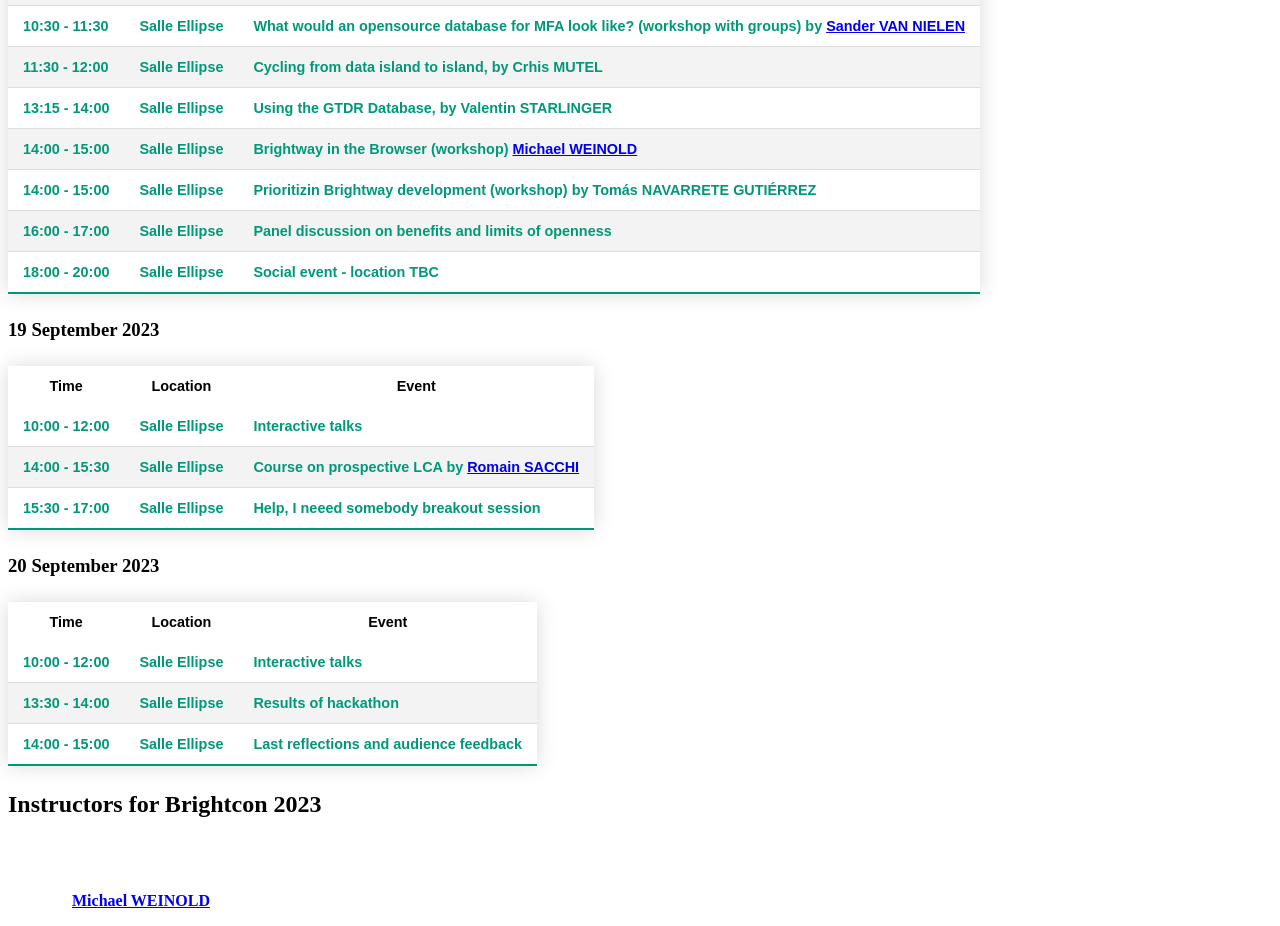
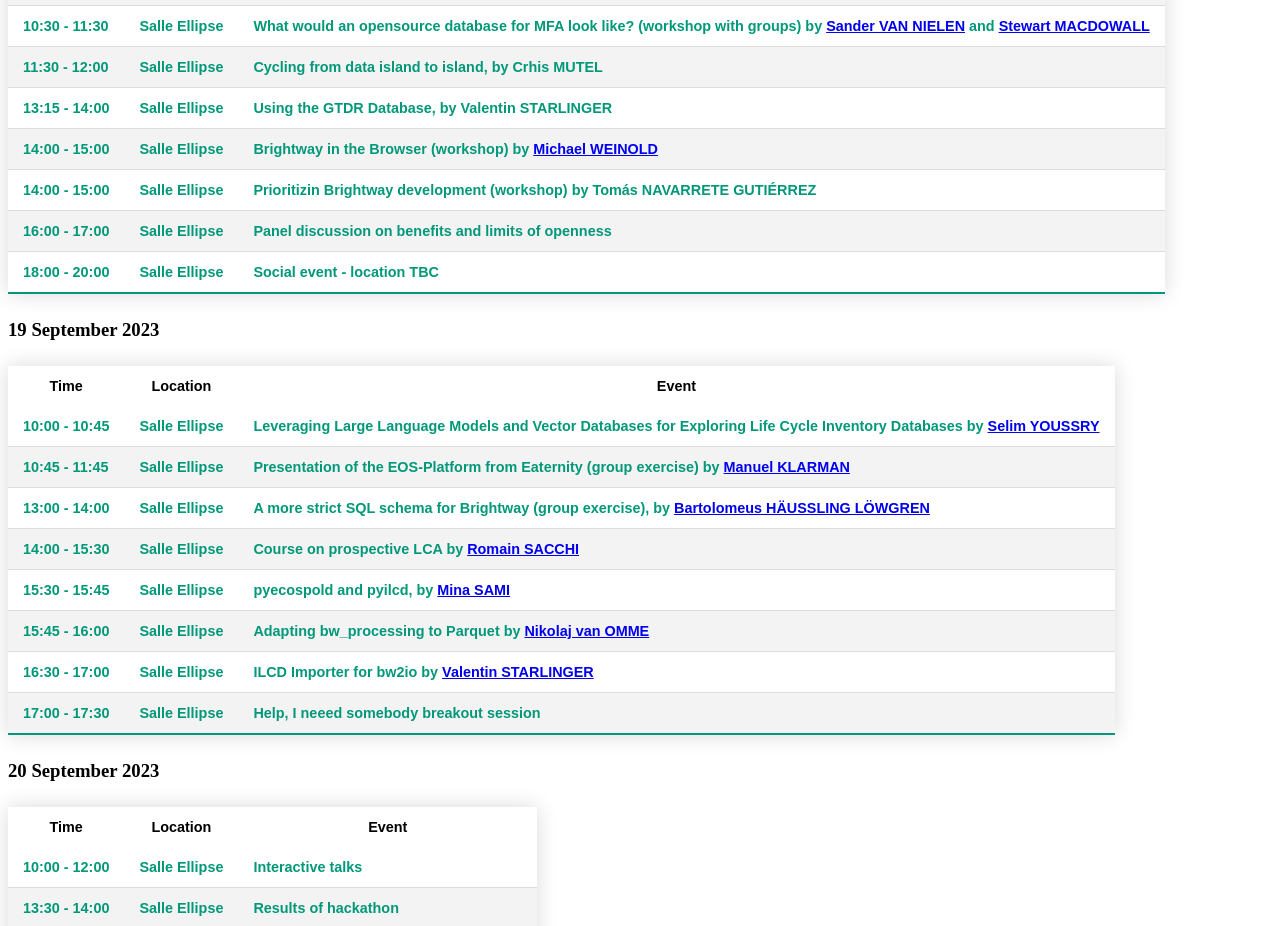
Before and after one commit to Depart-de-Sentier/brightcon-2023-website, a Nuxt app: page /programme in a window 1280 px wide. Shown: the part 1240-2166 px from the top of the page. Built offline with nearby package versions, Linux system fonts and the light colour scheme.

Commit message:
update day 2 of conference

```diff
--- a/pages/programme.vue
+++ b/pages/programme.vue
@@ -96,11 +96,17 @@
             <tr class="active-row">
               <td>10:30 - 11:30</td>
               <td>Salle Ellipse</td>
-              <td>What would an opensource database for MFA look like? (workshop with groups) by
+              <td>
+                What would an opensource database for MFA look like? (workshop
+                with groups) by
                 <NuxtLink :to="{ hash: '#svn' }" external="True"
                   >Sander VAN NIELEN</NuxtLink
                 >
-	      </td>
+                and
+                <NuxtLink :to="{ hash: '#smd' }" external="True"
+                  >Stewart MACDOWALL</NuxtLink
+                >
+              </td>
             </tr>
             <tr class="active-row">
               <td>11:30 - 12:00</td>
@@ -116,7 +122,7 @@
               <td>14:00 - 15:00</td>
               <td>Salle Ellipse</td>
               <td>
-		      Brightway in the Browser (workshop)
+                Brightway in the Browser (workshop) by
                 <NuxtLink :to="{ hash: '#mw' }" external="True"
                   >Michael WEINOLD</NuxtLink
                 >
@@ -125,7 +131,9 @@
             <tr class="active-row">
               <td>14:00 - 15:00</td>
               <td>Salle Ellipse</td>
-              <td> Prioritizin Brightway development (workshop) by Tomás NAVARRETE GUTIÉRREZ
+              <td>
+                Prioritizin Brightway development (workshop) by Tomás NAVARRETE
+                GUTIÉRREZ
               </td>
             </tr>
             <tr class="active-row">
@@ -153,9 +161,36 @@
           </thead>
           <tbody>
             <tr class="active-row">
-              <td>10:00 - 12:00</td>
+              <td>10:00 - 10:45</td>
               <td>Salle Ellipse</td>
-              <td>Interactive talks</td>
+              <td>
+                Leveraging Large Language Models and Vector Databases for
+                Exploring Life Cycle Inventory Databases by
+                <NuxtLink :to="{ hash: '#sy' }" external="True"
+                  >Selim YOUSSRY</NuxtLink
+                >
+              </td>
+            </tr>
+            <tr class="active-row">
+              <td>10:45 - 11:45</td>
+              <td>Salle Ellipse</td>
+              <td>
+                Presentation of the EOS-Platform from Eaternity (group exercise)
+                by
+                <NuxtLink :to="{ hash: '#mk' }" external="True"
+                  >Manuel KLARMAN</NuxtLink
+                >
+              </td>
+            </tr>
+            <tr class="active-row">
+              <td>13:00 - 14:00</td>
+              <td>Salle Ellipse</td>
+              <td>
+                A more strict SQL schema for Brightway (group exercise), by
+                <NuxtLink :to="{ hash: '#mk' }" external="True"
+                  >Bartolomeus HÄUSSLING LÖWGREN</NuxtLink
+                >
+              </td>
             </tr>
             <tr class="active-row">
               <td>14:00 - 15:30</td>
@@ -168,7 +203,37 @@
               </td>
             </tr>
             <tr class="active-row">
-              <td>15:30 - 17:00</td>
+              <td>15:30 - 15:45</td>
+              <td>Salle Ellipse</td>
+              <td>
+                pyecospold and pyilcd, by
+                <NuxtLink :to="{ hash: '#ms' }" external="True"
+                  >Mina SAMI</NuxtLink
+                >
+              </td>
+            </tr>
+            <tr class="active-row">
+              <td>15:45 - 16:00</td>
+              <td>Salle Ellipse</td>
+              <td>
+                Adapting bw_processing to Parquet by
+                <NuxtLink :to="{ hash: '#nvo' }" external="True"
+                  >Nikolaj van OMME</NuxtLink
+                >
+              </td>
+            </tr>
+            <tr class="active-row">
+              <td>16:30 - 17:00</td>
+              <td>Salle Ellipse</td>
+              <td>
+                ILCD Importer for bw2io by
+                <NuxtLink :to="{ hash: '#vs' }" external="True"
+                  >Valentin STARLINGER</NuxtLink
+                >
+              </td>
+            </tr>
+            <tr class="active-row">
+              <td>17:00 - 17:30</td>
               <td>Salle Ellipse</td>
               <td>Help, I neeed somebody breakout session</td>
             </tr>
```
